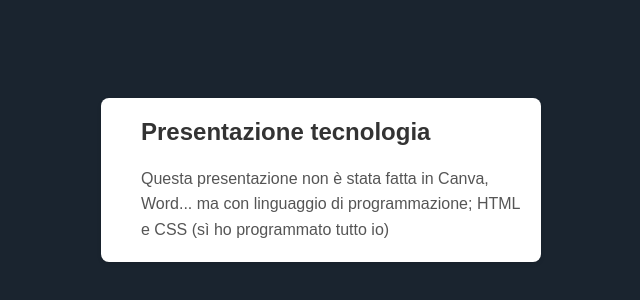
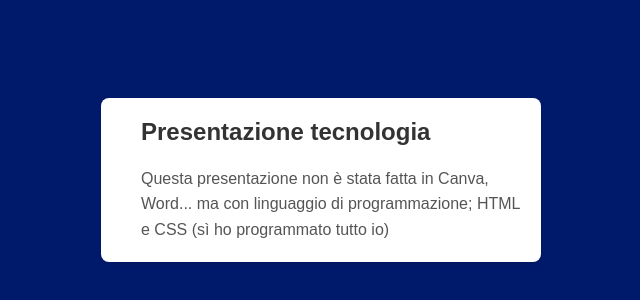
Before and after one commit to madebyanto/presentazione.tecnologia.io, a plain HTML site: page index.html in a window 1280 px wide. Shown: the part 220-520 px from the top of the page, without its empty margins (319-959 px from the left). Drawn offline with Linux system fonts and the light colour scheme.

Commit message:
Update index.html

```diff
--- a/index.html
+++ b/index.html
@@ -6,7 +6,7 @@
     <title>Pagina 1</title>
     <style>
         body {
-            background-color: #1a242f; /* Sfondo blu scuro per la pagina */
+            background-color: #001a6b; /* Sfondo blu scuro per la pagina */
             font-family: sans-serif; /* Font di base */
             display: flex;
             justify-content: center; /* Centra orizzontalmente il widget */
```
